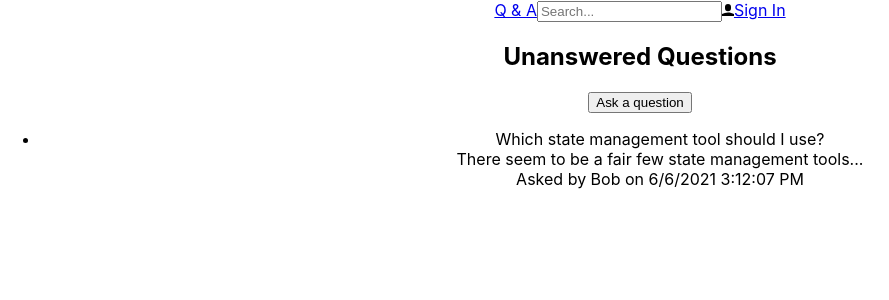
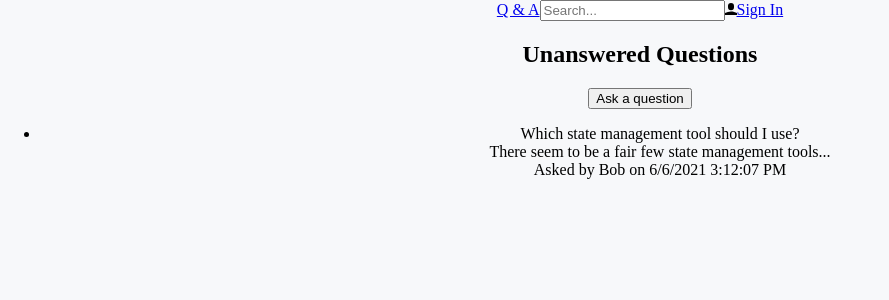
Before and after one commit to rene-copaga/reactaspnetcore5, a React (Create React App) app in the folder frontend/: page / in a window 1280 px wide. Shown: the top 300 px of the page, without its empty margins (0-889 px from the left). Built offline with nearby package versions, Linux system fonts and the light colour scheme.

Commit message:
Styling components with CSS -Styling the document body

```diff
--- a/frontend/src/index.css
+++ b/frontend/src/index.css
@@ -1,13 +1,4 @@
 body {
   margin: 0;
-  font-family: -apple-system, BlinkMacSystemFont, 'Segoe UI', 'Roboto', 'Oxygen',
-    'Ubuntu', 'Cantarell', 'Fira Sans', 'Droid Sans', 'Helvetica Neue',
-    sans-serif;
-  -webkit-font-smoothing: antialiased;
-  -moz-osx-font-smoothing: grayscale;
+  background-color: #f7f8fa;
 }
-
-code {
-  font-family: source-code-pro, Menlo, Monaco, Consolas, 'Courier New',
-    monospace;
-}
```
